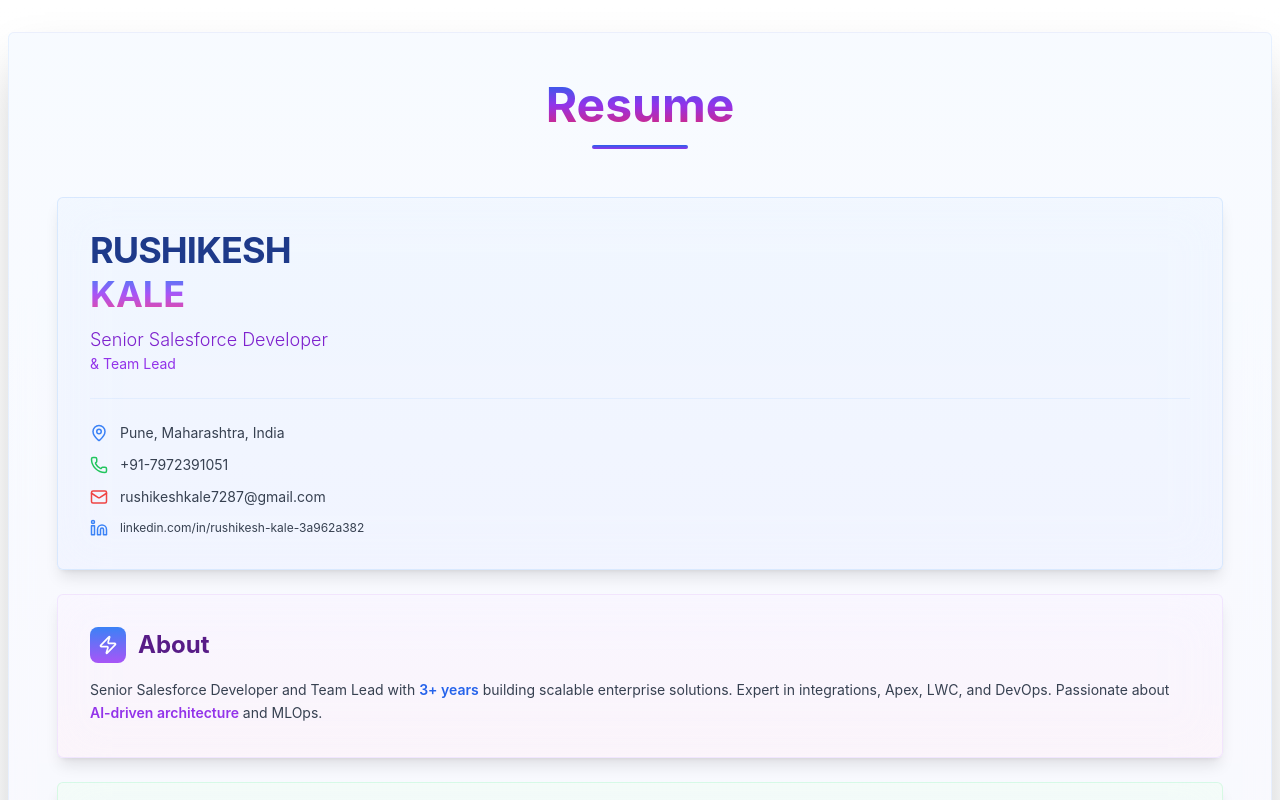
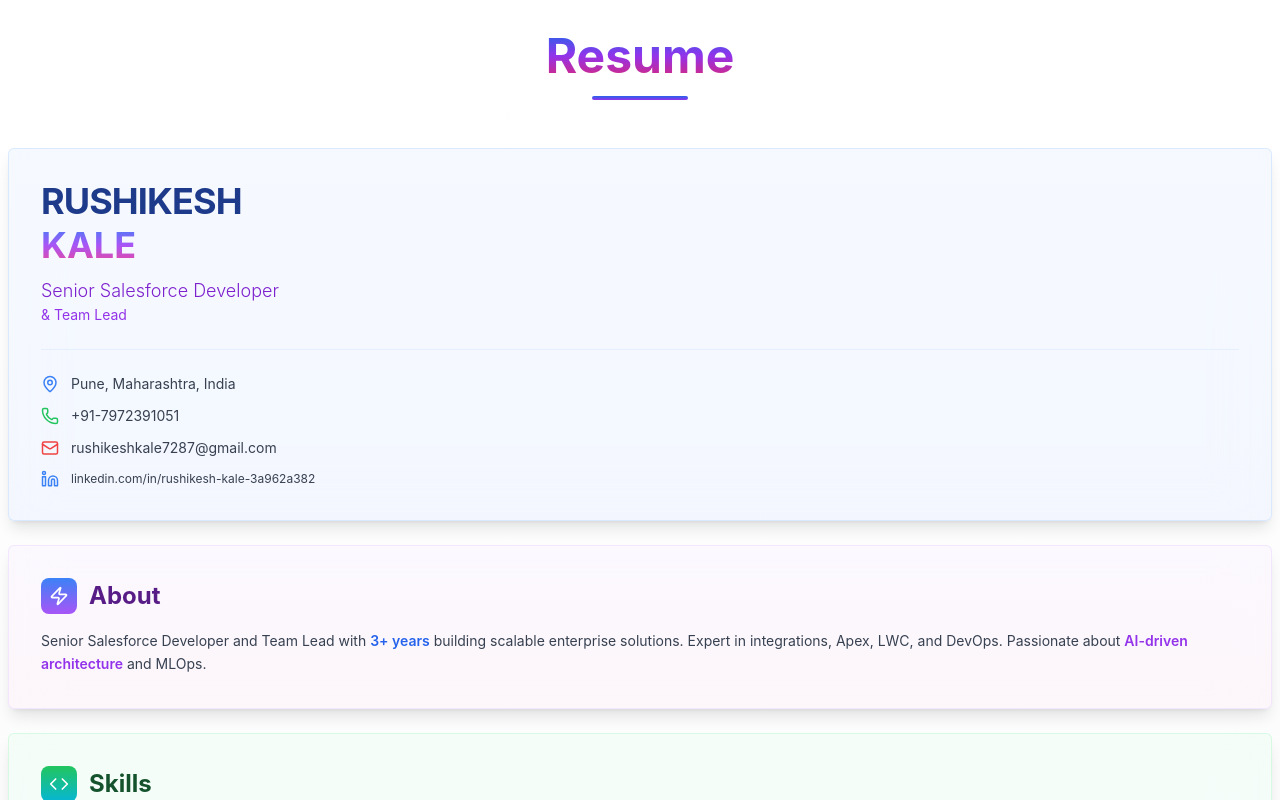
Before and after one commit to Rushi7287/rushikeshPortfolio, a React (Create React App) app: page /#/resume in a window 1280 px wide. Shown: the top 800 px of the page. Built offline with nearby package versions, Linux system fonts and the light colour scheme.

Commit message:
changes done

```diff
--- a/src/pages/ResumePage.jsx
+++ b/src/pages/ResumePage.jsx
@@ -40,7 +40,7 @@
   return (
     <div className="min-h-screen bg-gradient-to-br from-white via-gray-50 to-white py-8 px-2">
       <div className="max-w-7xl mx-auto">
-        <div className="backdrop-blur-md rounded-md p-12 shadow-2xl bg-gradient-to-br from-blue-50/50 via-purple-50/50 to-pink-50/50 border border-blue-200/30">
+        {/* <div className="backdrop-blur-md rounded-md p-12 shadow-2xl bg-gradient-to-br from-blue-50/50 via-purple-50/50 to-pink-50/50 border border-blue-200/30"> */}
 
           <div className="text-center mb-12">
             <h1 className="text-5xl font-bold bg-gradient-to-r from-blue-600 via-purple-600 to-pink-600 bg-clip-text text-transparent">
@@ -230,7 +230,7 @@
               </div>
             </div>
           </div>
-        </div>
+        {/* </div> */}
       </div>
     </div>
   );
```
